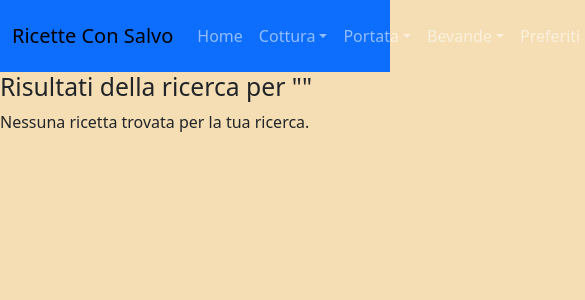
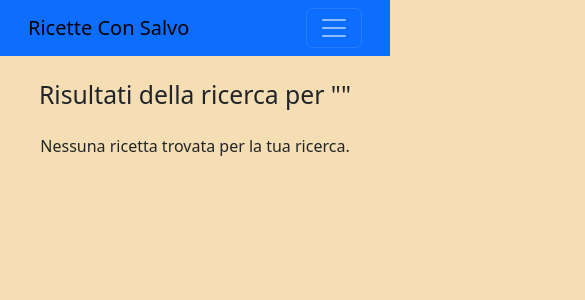
Before and after one commit to Salvatore-12/my-recipe-frontend, a React (Create React App) app: page /risultati-perNome in a window 390 px wide. Shown: the top 300 px of the page, 585 px wide, since content can reach past the window. Built offline with nearby package versions, Linux system fonts and the light colour scheme.

Commit message:
rese responsive homepage,navbar e pagina dei risultati

```diff
--- a/src/components/Homepage.jsx
+++ b/src/components/Homepage.jsx
@@ -7,11 +7,10 @@ import { getAlcoholicDrink, getRecipeOven } from "../Redux/action";
 const Homepage = () => {
     const dispatch = useDispatch();
 
-  // Recupero i dati dallo stato globale
   const recipesOven = useSelector((state) => state.recipeOven);
   const recipesDrinks = useSelector((state) => state.alcoholicDrink);
 
-  // Effettuo le chiamate API al caricamento del componente
+
   useEffect(() => {
     dispatch(getRecipeOven());
     dispatch(getAlcoholicDrink());
--- a/src/components/MyNavbar.jsx
+++ b/src/components/MyNavbar.jsx
@@ -50,7 +50,7 @@ const MyNavbar =() => {
 
 
     return (
-      <Navbar bg="primary" data-bs-theme="dark">
+      <Navbar bg="primary"  expand="md" data-bs-theme="dark"  className="px-3 py-2">
       <Container fluid>
           <Navbar.Brand style={{color:"black"}} >Ricette Con Salvo</Navbar.Brand>
           <Navbar.Toggle aria-controls="navbarScroll" />
@@ -100,7 +100,7 @@ const MyNavbar =() => {
                   <Form.Control
                       type="search"
                       placeholder="Cerca"
-                      className="me-2"
+                      className="me-2  w-100"
                       aria-label="Search"
                       value={searchTerm}
                       onChange={(e) => setSearchTerm(e.target.value)}
--- a/src/components/RecipeResults.jsx
+++ b/src/components/RecipeResults.jsx
@@ -1,3 +1,4 @@
+import { Col, Container, Row } from "react-bootstrap";
 import { Link, useLocation } from "react-router-dom";
 
 const RecipeResults = () => {
@@ -6,35 +7,46 @@ const RecipeResults = () => {
     const { searchTerm } = location.state || { searchTerm: "" };
 
     return (
-        <div className="customContainer">
-        <h2>Risultati della ricerca per "{searchTerm}"</h2>
+        <Container className="mt-4">
+            <h2 className="text-center mb-4">
+                Risultati della ricerca per "{searchTerm}"
+            </h2>
             {searchResults.length === 0 ? (
-            <p>Nessuna ricetta trovata per la tua ricerca.</p>
+                <p className="text-center">Nessuna ricetta trovata per la tua ricerca.</p>
             ) : (
-            <div className="d-flex">
+                <Row className="gy-4">
                     {searchResults.map((recipe) => (
-                    <div className="ms-3 customCard" key={recipe.idRecipe}>
+                        <Col
+                            key={recipe.idRecipe}
+                            xs={12} sm={6} md={4} lg={3}
+                            className="d-flex justify-content-center"
+                        >
+                            <div className="customCard text-center p-3 border rounded">
                                 <Link
                                     style={{
                                         textDecoration: "none",
                                         color: "inherit",
                                     }}
-                            className="text-dark"
                                     to={`/recipe/${recipe.idRecipe}`}
                                 >
-                            <h4>{recipe.name || "Nome non disponibile"}</h4>
+                                    <h4 className="mb-3">
+                                        {recipe.name || "Nome non disponibile"}
+                                    </h4>
                                     <img
                                         src={recipe.imageUrl || "immagine-default.jpg"}
                                         alt={recipe.name}
-                                className="recipe-image"
+                                        className="recipe-image img-fluid rounded mb-3"
                                     />
-                            <p>{recipe.description}</p>
+                                    <p className="text-muted">
+                                        {recipe.description || "Nessuna descrizione disponibile"}
+                                    </p>
                                 </Link>
                             </div>
+                        </Col>
                     ))}
-            </div>
+                </Row>
             )}
-    </div>
+        </Container>
 );
   };
 
```
Lines whose indentation alone changed are shown as unchanged.
